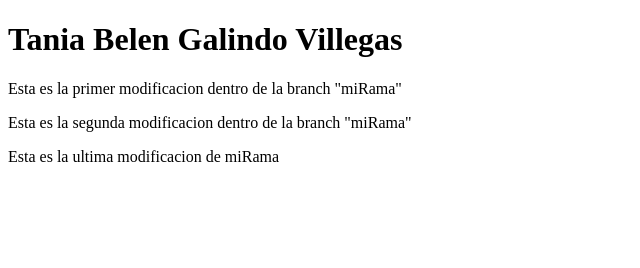
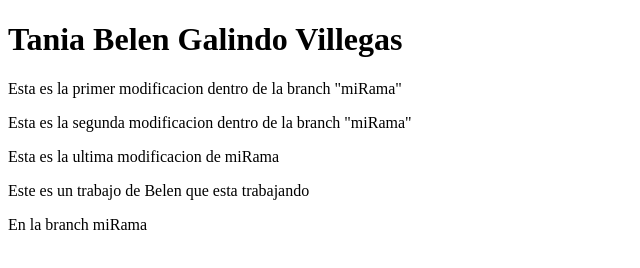
Before and after one commit to Taniagalindout/aweb.6.git01, a plain HTML site: page presentacion.html in a window 1280 px wide. Shown: the whole page, without its empty margins (0-640 px from the left). Drawn offline with Linux system fonts and the light colour scheme.

Commit message:
Cambios en presentacion.html para ver quien trabajo ahi

```diff
--- a/presentacion.html
+++ b/presentacion.html
@@ -11,5 +11,7 @@
     <p>Esta es la primer modificacion dentro de la branch "miRama"</p>
     <p>Esta es la segunda modificacion dentro de la branch "miRama"</p>
     <p>Esta es la ultima modificacion de miRama</p>
+    <p>Este es un trabajo de Belen que esta trabajando</p>
+    <p>En la branch miRama</p>
 </body>
 </html>
```
